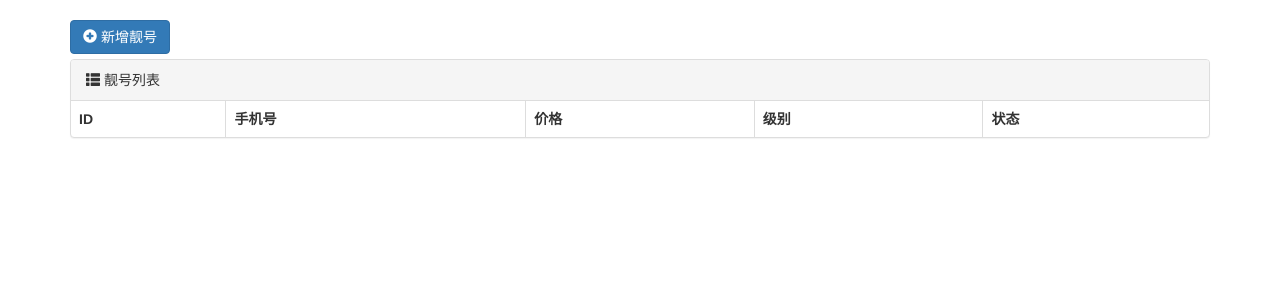
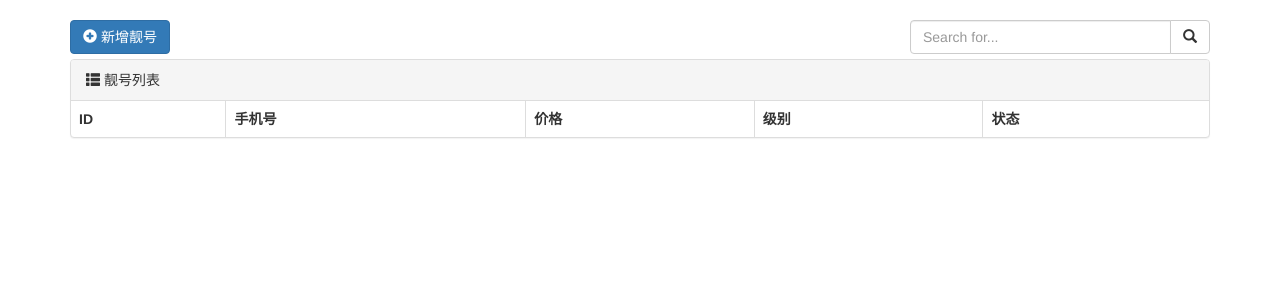
Before and after one commit to kennycaiguo/kenny_learn_django-js-sql_2024, a Django app: page /pretty/list/ in a window 1280 px wide. Shown: the part 52-352 px from the top of the page. Run offline with Django 5.2, Linux system fonts and the light colour scheme; data that the repository does not hold is empty; some libraries are stand-ins or nearby versions.

Commit message:
靓号列表条件搜索功能

```diff
--- a/04_django/day16/day16app/templates/pretty_list.html
+++ b/04_django/day16/day16app/templates/pretty_list.html
@@ -6,13 +6,25 @@
 
 {% block content %}
 <div class="container">
-<div style="margin-bottom: 5px;">
+        <div style="margin-bottom: 5px;" class="clearfix">
               <a href="/pretty/add/" class="btn btn-primary">
                   <span class="glyphicon glyphicon-plus-sign" aria-hidden="true"></span>
                   新增靓号
               </a>
+            <div style="float: right;width:300px;">
+                <form method="get">
+                    <div class="input-group">
+                      <input type="text" name="kw" class="form-control" placeholder="Search for..." value="{{ kw }}">
+                      <span class="input-group-btn">
+                        <button class="btn btn-default" type="submit">
+                            <span class="glyphicon glyphicon-search" aria-hidden="true"></span>
+                        </button>
+                      </span>
+                    </div>
+                </form>
+            </div>
           </div>
-<div class="panel panel-default">
+        <div class="panel panel-default">
               <!-- Default panel contents -->
               <div class="panel-heading">
                   <span class="glyphicon glyphicon-th-list" aria-hidden="true"></span>
@@ -46,6 +58,7 @@
               {% endfor %}
               </tbody>
           </table>
+
           </div>
 </div>
 {% endblock %}
--- a/04_django/day16/day16app/views.py
+++ b/04_django/day16/day16app/views.py
@@ -150,8 +150,14 @@ def user_del(req, nid):
 # 靓号管理函数
 def pretty_list(req):
     """靓号列表"""
-    pretty_data = models.PrettyNumber.objects.all().order_by("-id")
-    return render(req, "pretty_list.html", {"pretties": pretty_data})
+    term = {}
+    kw = req.GET.get("kw","")
+    if kw:
+        term["mobile__contains"] = kw
+    # res = models.PrettyNumber.objects.filter(**term)
+    # print(res)
+    pretty_data = models.PrettyNumber.objects.filter(**term).order_by("-level") #filter方法当里面的条件为空就相当于all()方法
+    return render(req, "pretty_list.html", {"pretties": pretty_data,"kw":kw})
 
 
 # 操作PrettyNumber数据的ModelForm类
```
Also changed, not shown: 1 other file.
